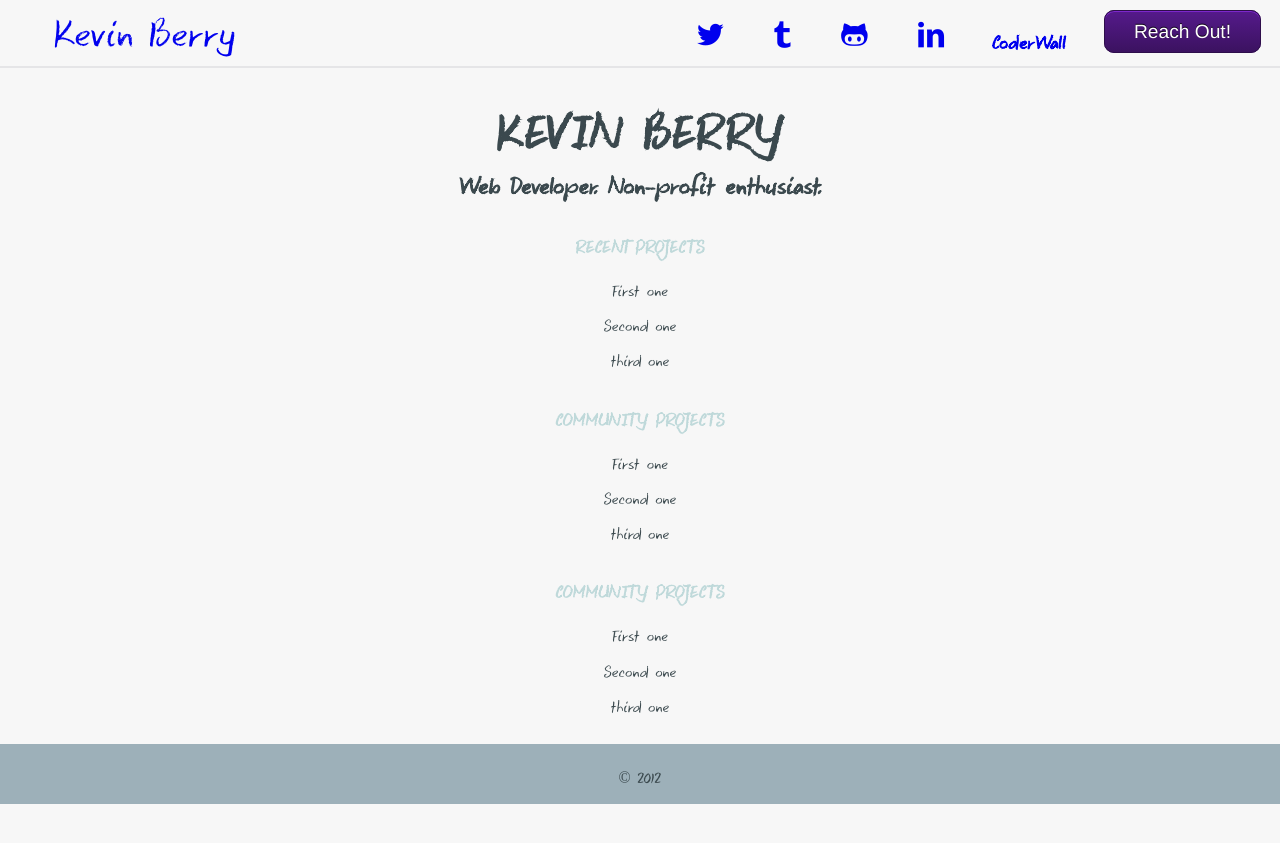
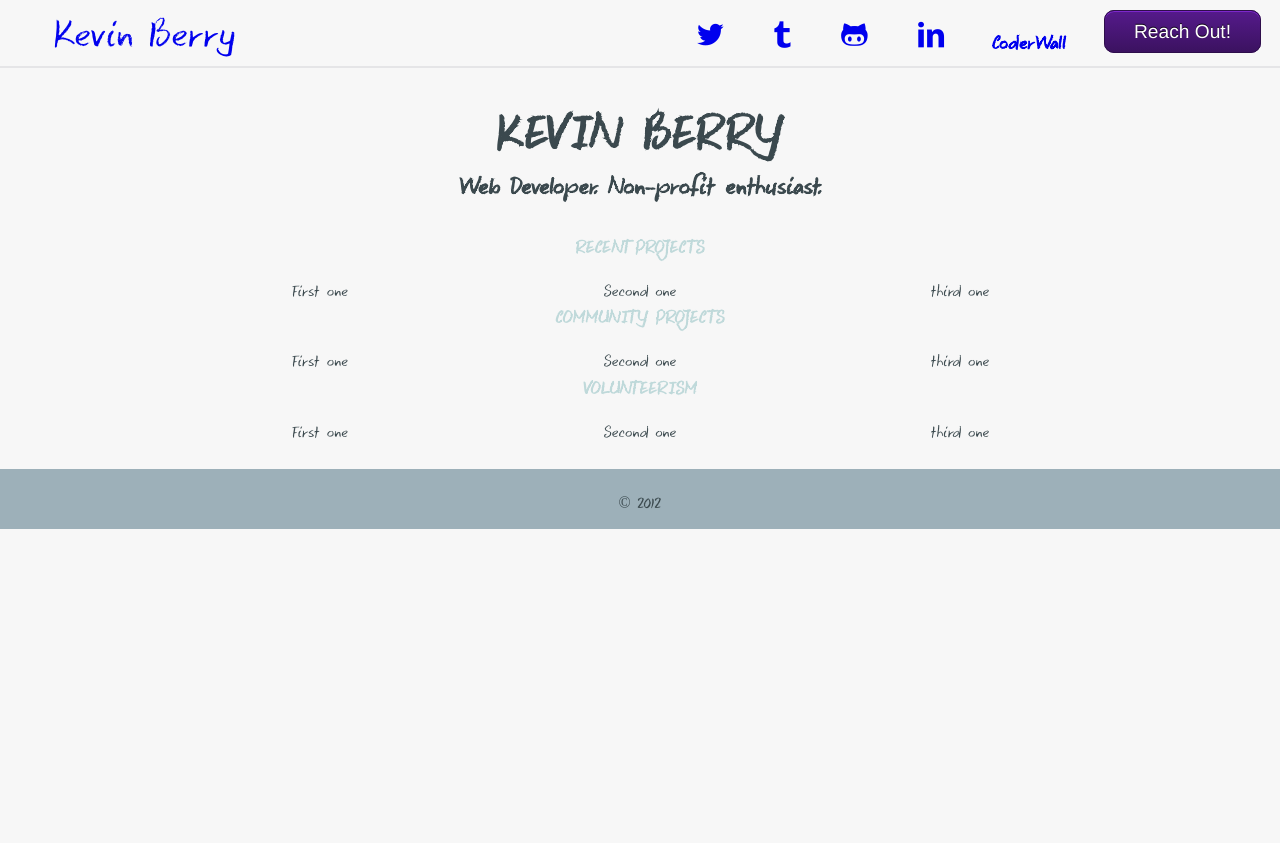
Before and after one commit to kbsail/kbsail-kbsail.github.io, a Jekyll site: the page built from index.html, in a window 1280 px wide. Shown: the top 843 px of the page. Built offline with Jekyll 4.4.1, drawn with Linux system fonts in a browser that asks for light colours; some web fonts are replaced; Markdown is read by kramdown in place of the engine named in the settings.

Commit message:
set up grid system

```diff
--- a/assets/css/screen.css
+++ b/assets/css/screen.css
@@ -367,3 +367,34 @@ li {
 .coderwall {
   vertical-align: top;
   font-weight: bold; }
+
+/* line 233, ../scss/screen.scss */
+.project-row ul {
+  width: 100%;
+  float: left;
+  margin-right: 1.69492%;
+  display: inline; }
+  /* line 235, ../scss/screen.scss */
+  .project-row ul li {
+    display: inline;
+    width: 23.72881%;
+    float: left;
+    margin-right: 1.69492%;
+    display: inline;
+    width: 32.20339%;
+    float: left;
+    margin-right: 1.69492%;
+    display: inline;
+    margin-right: -100%; }
+    /* line 42, ../../../.rvm/gems/ruby-2.0.0-p247/gems/susy-1.0.9/sass/susy/_isolation.scss */
+    .project-row ul li:nth-child(3n + 1) {
+      margin-left: 0%;
+      clear: left; }
+    /* line 42, ../../../.rvm/gems/ruby-2.0.0-p247/gems/susy-1.0.9/sass/susy/_isolation.scss */
+    .project-row ul li:nth-child(3n + 2) {
+      margin-left: 33.89831%;
+      clear: none; }
+    /* line 42, ../../../.rvm/gems/ruby-2.0.0-p247/gems/susy-1.0.9/sass/susy/_isolation.scss */
+    .project-row ul li:nth-child(3n + 3) {
+      margin-left: 67.79661%;
+      clear: none; }
--- a/index.html
+++ b/index.html
@@ -9,7 +9,7 @@ tagline: Web Developer. Non-profit enthusiast.
   <p>{{ page.tagline }}</p>
 </div>
 
-<div class="community_projects">
+<div class="project-row">
   <h3>Recent Projects</h3>
   <ul>
     <li>First one</li>
@@ -18,7 +18,7 @@ tagline: Web Developer. Non-profit enthusiast.
   </ul>
 </div>
 
-<div class="recent_projects">
+<div class="project-row">
   <h3>Community Projects</h3>
   <ul>
     <li>First one</li>
@@ -27,8 +27,8 @@ tagline: Web Developer. Non-profit enthusiast.
   </ul>
 </div>
 
-<div class="volunteerism">
-<h3>Community Projects</h3>
+<div class="project-row">
+  <h3>Volunteerism</h3>
   <ul>
     <li>First one</li>
     <li>Second one</li>
```
Also changed, not shown: assets/scss/screen.scss (+11 -0 lines). Lines whose indentation alone changed are shown as unchanged.
